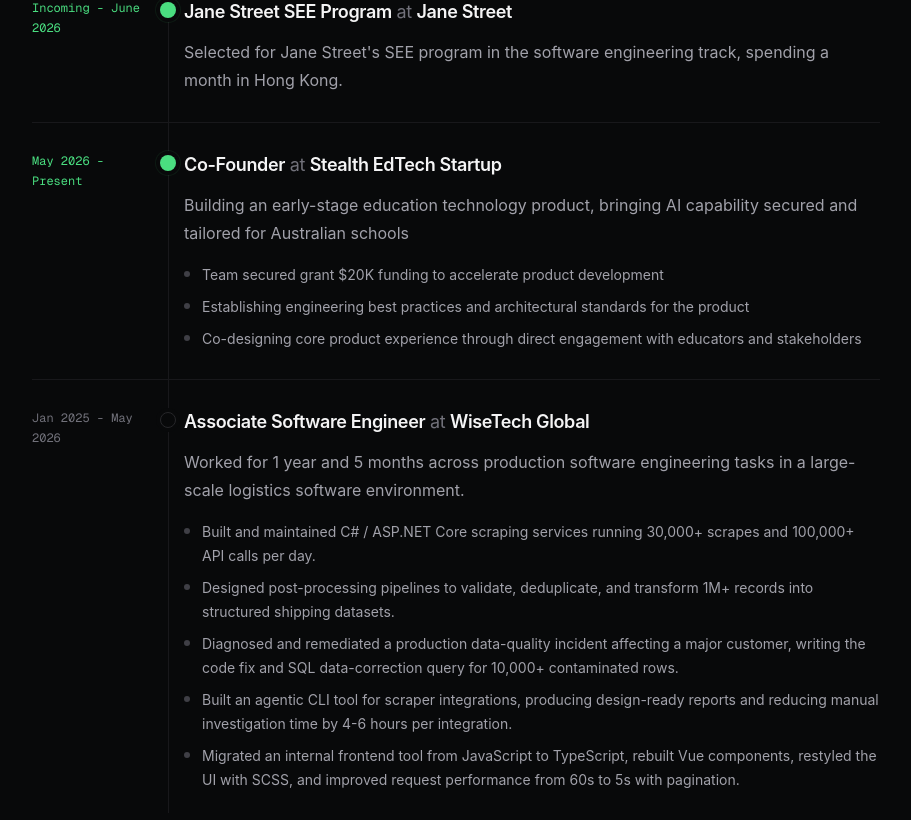
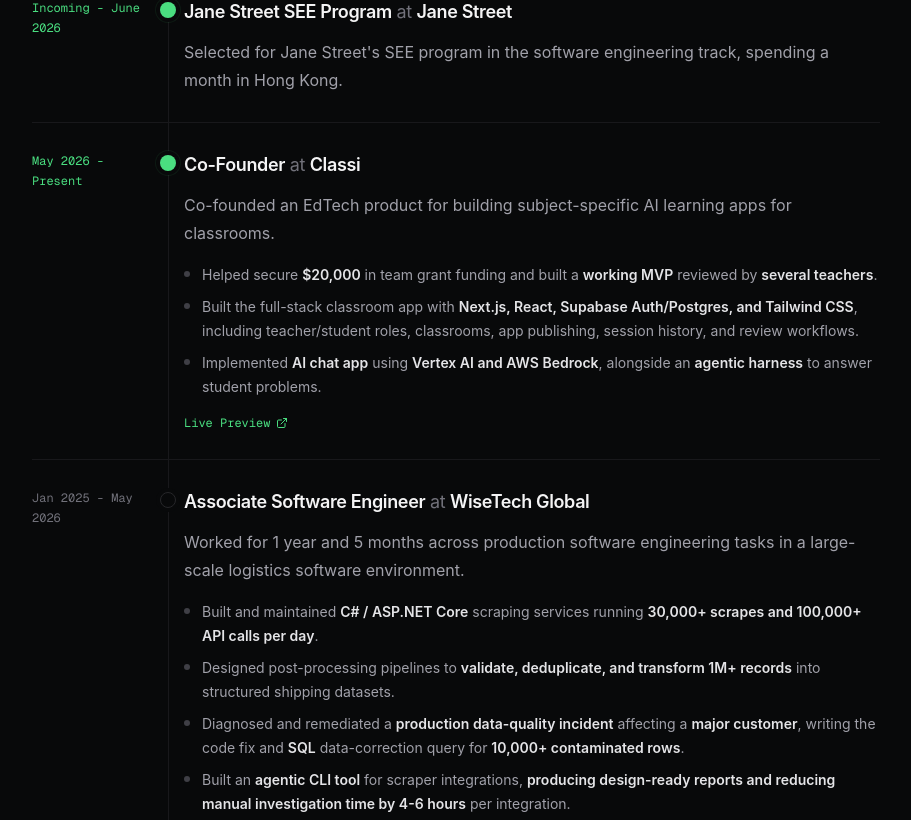
Before and after one commit to Arsam-Abbaszadeh/personal-portfolio-website, a React (Vite) app: page / in a window 1280 px wide. Shown: the part 600-1420 px from the top of the page, without its empty margins (184-1095 px from the left). Built offline with nearby package versions, Linux system fonts and the light colour scheme.

Commit message:
Change stealth, ed tech, startup to classy and add balding to parts of the personal website work section

```diff
--- a/src/App.tsx
+++ b/src/App.tsx
@@ -38,6 +38,20 @@
       <span className="h-px flex-1 bg-zinc-900" />
     </div>
   );
+}
+
+function RichText({ text }: { text: string }) {
+  return text.split(/(\*\*[^*]+\*\*)/g).map((part, index) => {
+    if (part.startsWith("**") && part.endsWith("**")) {
+      return (
+        <strong key={`${part}-${index}`} className="font-semibold text-zinc-200">
+          {part.slice(2, -2)}
+        </strong>
+      );
+    }
+
+    return part;
+  });
 }
 
 function Hero() {
@@ -124,13 +138,17 @@
                 <span className="font-normal text-zinc-500"> at </span>
                 {item.company}
               </h3>
-              <p className="mt-3 leading-7 text-zinc-400">{item.description}</p>
+              <p className="mt-3 leading-7 text-zinc-400">
+                <RichText text={item.description} />
+              </p>
               {item.bullets?.length ? (
                 <ul className="mt-4 space-y-2 text-sm leading-6 text-zinc-400">
                   {item.bullets.map((bullet) => (
                     <li key={bullet} className="flex gap-3">
                       <span className="mt-2 size-1.5 shrink-0 rounded-full bg-zinc-700" />
-                      <span>{bullet}</span>
+                      <span>
+                        <RichText text={bullet} />
+                      </span>
                     </li>
                   ))}
                 </ul>
@@ -141,6 +159,8 @@
                     <a
                       key={link.label}
                       href={link.href}
+                      target={link.href.startsWith("http") ? "_blank" : undefined}
+                      rel={link.href.startsWith("http") ? "noreferrer" : undefined}
                       className="inline-flex items-center gap-1.5 font-mono text-xs text-accent transition hover:text-accent-soft"
                     >
                       {link.label}
--- a/src/content.ts
+++ b/src/content.ts
@@ -71,15 +71,16 @@
   {
     range: "May 2026 - Present",
     role: "Co-Founder",
-    company: "Stealth EdTech Startup",
+    company: "Classi",
     current: true,
     description:
-      "Building an early-stage education technology product, bringing AI capability secured and tailored for Australian schools",
+      "Co-founded an EdTech product for building subject-specific AI learning apps for classrooms.",
     bullets: [
-      "Team secured grant $20K funding to accelerate product development",
-      "Establishing engineering best practices and architectural standards for the product",
-      "Co-designing core product experience through direct engagement with educators and stakeholders",
+      "Helped secure **$20,000** in team grant funding and built a **working MVP** reviewed by **several teachers**.",
+      "Built the full-stack classroom app with **Next.js, React, Supabase Auth/Postgres, and Tailwind CSS**, including teacher/student roles, classrooms, app publishing, session history, and review workflows.",
+      "Implemented **AI chat app** using **Vertex AI and AWS Bedrock**, alongside an **agentic harness** to answer student problems.",
     ],
+    links: [{ label: "Live Preview", href: "https://tryclassi.com" }],
   },
   {
     range: "Jan 2025 - May 2026",
@@ -88,16 +89,23 @@
     description:
       "Worked for 1 year and 5 months across production software engineering tasks in a large-scale logistics software environment.",
     bullets: [
-      "Built and maintained C# / ASP.NET Core scraping services running 30,000+ scrapes and 100,000+ API calls per day.",
-      "Designed post-processing pipelines to validate, deduplicate, and transform 1M+ records into structured shipping datasets.",
-      "Diagnosed and remediated a production data-quality incident affecting a major customer, writing the code fix and SQL data-correction query for 10,000+ contaminated rows.",
-      "Built an agentic CLI tool for scraper integrations, producing design-ready reports and reducing manual investigation time by 4-6 hours per integration.",
-      "Migrated an internal frontend tool from JavaScript to TypeScript, rebuilt Vue components, restyled the UI with SCSS, and improved request performance from 60s to 5s with pagination.",
+      "Built and maintained **C# / ASP.NET Core** scraping services running **30,000+ scrapes and 100,000+ API calls per day**.",
+      "Designed post-processing pipelines to **validate, deduplicate, and transform 1M+ records** into structured shipping datasets.",
+      "Diagnosed and remediated a **production data-quality incident** affecting a **major customer**, writing the code fix and **SQL** data-correction query for **10,000+ contaminated rows**.",
+      "Built an **agentic CLI tool** for scraper integrations, **producing design-ready reports and reducing manual investigation time by 4-6 hours** per integration.",
+      "Migrated an internal frontend tool **from JavaScript to TypeScript, rebuilt Vue components**, restyled the UI with SCSS, and **improved request performance from 60s to 5s** with pagination.",
     ],
   },
 ];
 
 export const projects: ProjectItem[] = [
+  {
+    name: "Classi",
+    description:
+      "EdTech product for building subject-specific AI learning apps, with $20,000 in team grant funding, a working MVP reviewed by several teachers, classroom roles, app publishing, session history, review workflows, and AI chat powered by Vertex AI and AWS Bedrock.",
+    stack: ["Next.js", "React", "Supabase", "Tailwind CSS", "Vertex AI", "AWS Bedrock"],
+    href: "https://tryclassi.com",
+  },
   {
     name: "Real-Time Messaging Web App",
     description:
```
